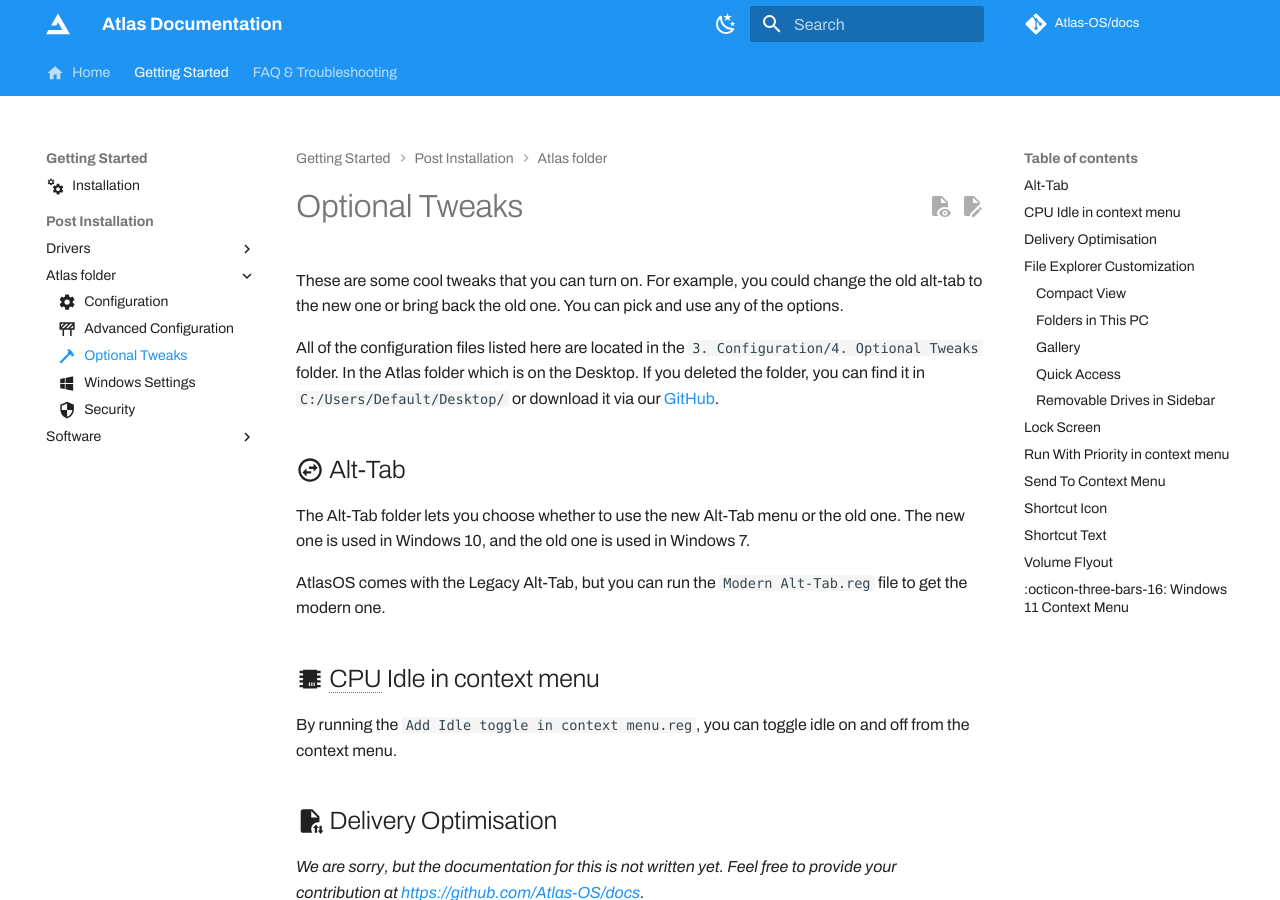
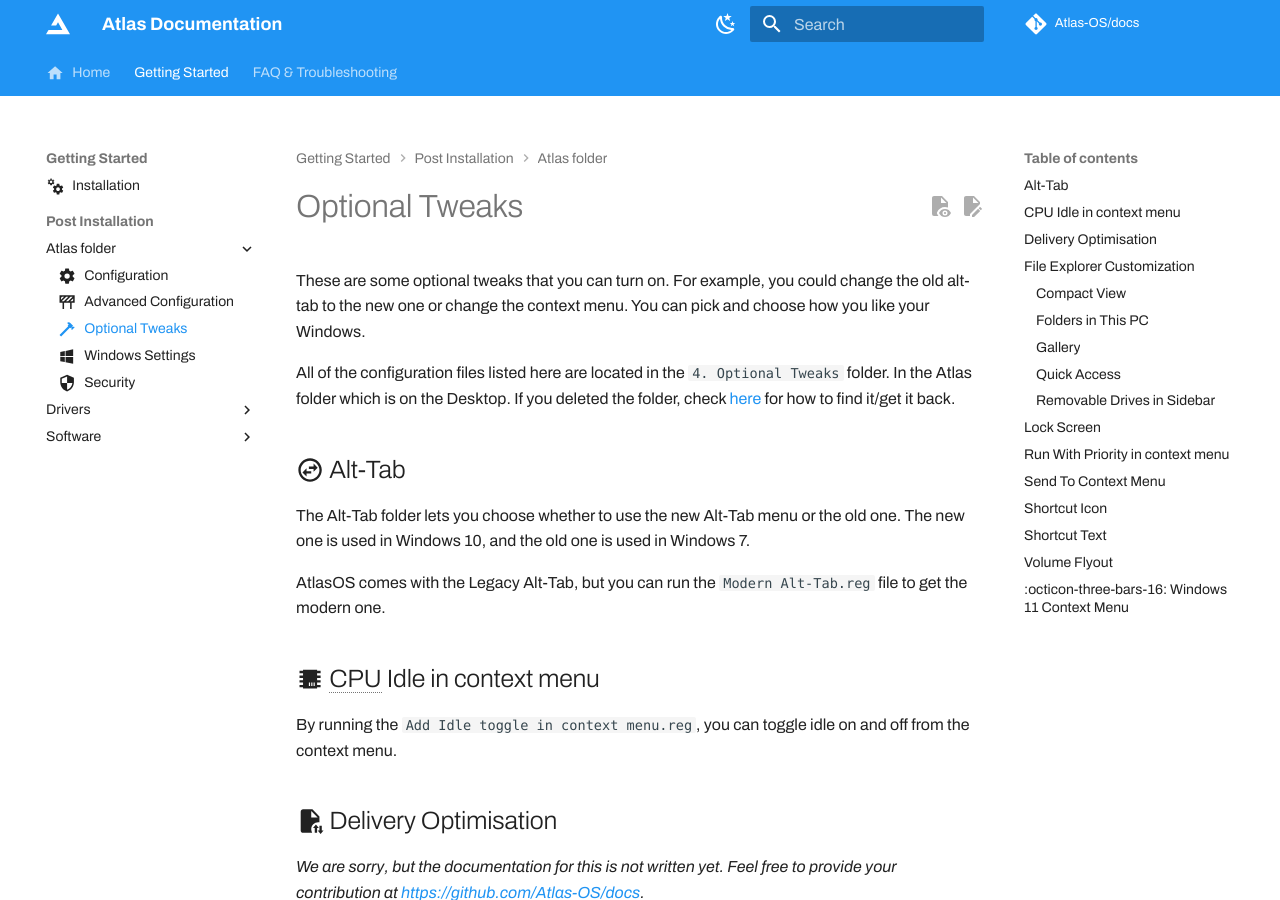
Before and after one commit to Atlas-OS/docs, an MkDocs documentation site: the page built from docs/getting-started/post-installation/atlas-folder/optional-tweaks.md, in a window 1280 px wide and 900 px high. Built offline with MkDocs 1.6.1 and Material for MkDocs 9.7.7, drawn with Linux system fonts in a browser that asks for light colours; some web fonts are replaced; comment, search, counter and statistics services are not loaded.

```diff
--- a/docs/getting-started/post-installation/atlas-folder/optional-tweaks.md
+++ b/docs/getting-started/post-installation/atlas-folder/optional-tweaks.md
@@ -5,9 +5,9 @@ icon: material/hammer
 
 # Optional Tweaks
 
-These are some cool tweaks that you can turn on. For example, you could change the old alt-tab to the new one or bring back the old one. You can pick and use any of the options.
+These are some optional tweaks that you can turn on. For example, you could change the old alt-tab to the new one or change the context menu. You can pick and choose how you like your Windows.
 
-All of the configuration files listed here are located in the `3. Configuration/4. Optional Tweaks` folder. In the Atlas folder which is on the Desktop. If you deleted the folder, you can find it in `C:/Users/Default/Desktop/` or download it via our [GitHub](https://github.com/Atlas-OS/Atlas/tree/main/src/Executables/Atlas).
+All of the configuration files listed here are located in the `4. Optional Tweaks` folder. In the Atlas folder which is on the Desktop. If you deleted the folder, check [here](../../../faq-and-troubleshooting/common-questions/atlas-folder-missing.md) for how to find it/get it back.
 
 ## :material-swap-horizontal-circle-outline: Alt-Tab
 
--- a/mkdocs.yml
+++ b/mkdocs.yml
@@ -146,6 +146,12 @@ nav:
   - Getting Started:
     - Installation: getting-started/installation.md
     - Post Installation:
+      - Atlas folder:
+        - Configuration: getting-started/post-installation/atlas-folder/configuration.md
+        - Advanced Configuration: getting-started/post-installation/atlas-folder/advanced-configuration.md
+        - Optional Tweaks: getting-started/post-installation/atlas-folder/optional-tweaks.md
+        - Windows Settings: getting-started/post-installation/atlas-folder/windows-settings.md
+        - Security: getting-started/post-installation/atlas-folder/security.md
       - Drivers:
         - Getting Started: getting-started/post-installation/drivers/getting-started.md
         - Graphics:
@@ -153,12 +159,6 @@ nav:
           - AMD: getting-started/post-installation/drivers/gpu/amd.md
           - Intel: getting-started/post-installation/drivers/gpu/intel.md
         - Others: getting-started/post-installation/drivers/others.md
-      - Atlas folder:
-        - Configuration: getting-started/post-installation/atlas-folder/configuration.md
-        - Advanced Configuration: getting-started/post-installation/atlas-folder/advanced-configuration.md
-        - Optional Tweaks: getting-started/post-installation/atlas-folder/optional-tweaks.md
-        - Windows Settings: getting-started/post-installation/atlas-folder/windows-settings.md
-        - Security: getting-started/post-installation/atlas-folder/security.md
       - Software:
         - Index: getting-started/post-installation/software/index.md
         - Web Browsers: getting-started/post-installation/software/web-browsers.md
```
Also changed, not shown: docs/getting-started/post-installation/atlas-folder/advanced-configuration.md (+1 -1 lines), docs/getting-started/post-installation/atlas-folder/configuration.md (+1 -1 lines).
